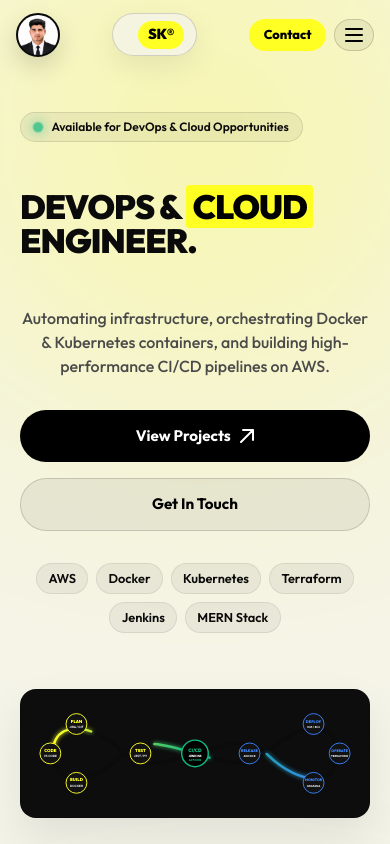
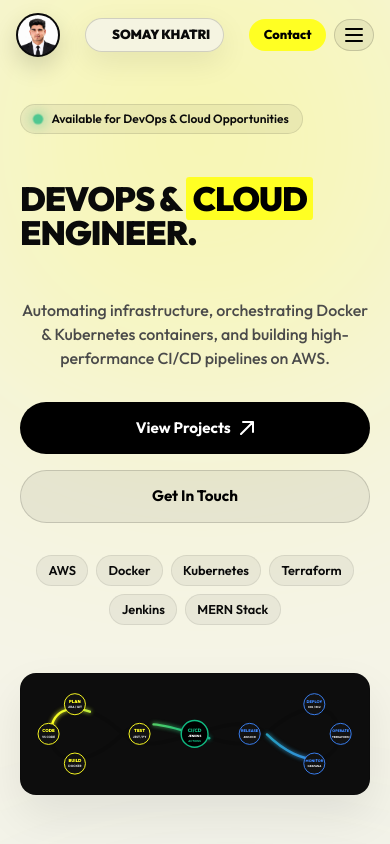
Before and after one commit to khatrisomay/Somay_Khatri-Portfolio, a plain HTML site: page index.html in a window 390 px wide. Shown: the top 844 px of the page. Drawn offline with nearby package versions, Linux system fonts and the light colour scheme; a script that the page names is missing.

Commit message:
Mobile updates: 1. Always display full name 'SOMAY KHATRI' on mobile navbar logo (never replace with SK); 2. Remove extra white space under DevOps lifecycle diagram on mobile screens

```diff
--- a/css/style.css
+++ b/css/style.css
@@ -2056,12 +2056,18 @@ body.scrolled .nav-menu-item:hover {
         width: 44px;
         height: 44px;
     }
-    .logo-text-full {
-        font-size: 0.95rem;
+    .logo-text-full, body.scrolled .logo-text-full {
+        display: inline-block !important;
+        font-size: 0.82rem !important;
+        font-weight: 900 !important;
+        letter-spacing: -0.01em;
+    }
+    .logo-text-short, body.scrolled .logo-text-short {
+        display: none !important;
     }
     .hero {
-        padding-top: 7rem;
-        padding-bottom: 2rem;
+        padding-top: 6.5rem;
+        padding-bottom: 1rem;
         min-height: auto;
     }
     .hero-heading {
@@ -2083,13 +2089,24 @@ body.scrolled .nav-menu-item:hover {
         padding: 0.9rem 1.2rem;
     }
     .devops-loop-widget {
-        padding: 1rem 0.5rem;
+        padding: 0.75rem 0.4rem;
+        margin-top: 1rem;
+        margin-bottom: 0.5rem;
         border-radius: 16px;
+    }
+    .loop-body {
+        min-height: auto;
+    }
+    .infinity-svg {
+        display: block;
+        width: 100%;
+        max-width: 100%;
+        height: auto;
     }
     .hero-cards-wrap {
         grid-template-columns: 1fr;
-        gap: 1rem;
-        margin-top: 1.5rem;
+        gap: 0.8rem;
+        margin-top: 0.8rem;
     }
     .hero-card {
         padding: 1.25rem;
--- a/index.html
+++ b/index.html
@@ -149,7 +149,7 @@
     <!-- Mobile Fullscreen Navigation Drawer -->
     <div class="mobile-drawer" id="mobileDrawer">
         <div class="mobile-drawer-header">
-            <div class="mobile-drawer-brand">SK®</div>
+            <div class="mobile-drawer-brand">SOMAY KHATRI</div>
             <button class="mobile-drawer-close" id="mobileDrawerClose" aria-label="Close Menu">&times;</button>
         </div>
         <nav class="mobile-drawer-menu">
```
